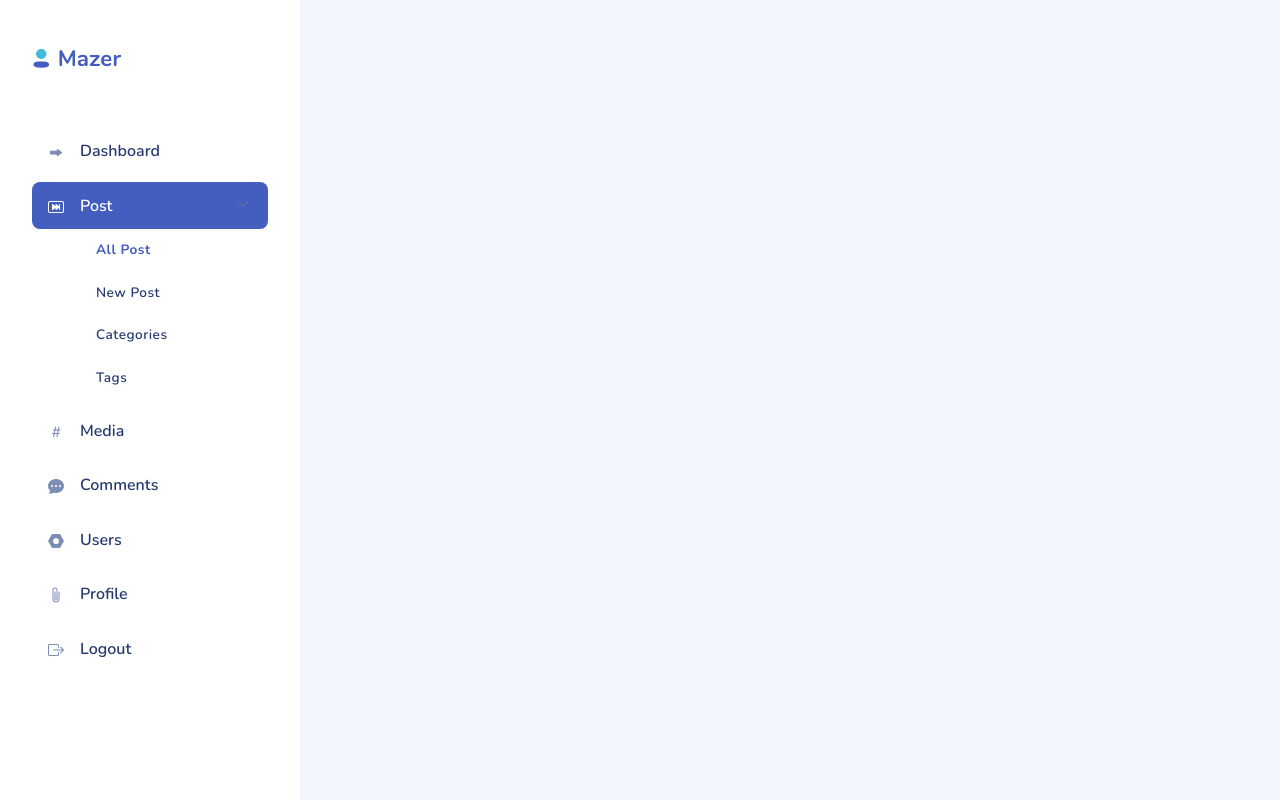
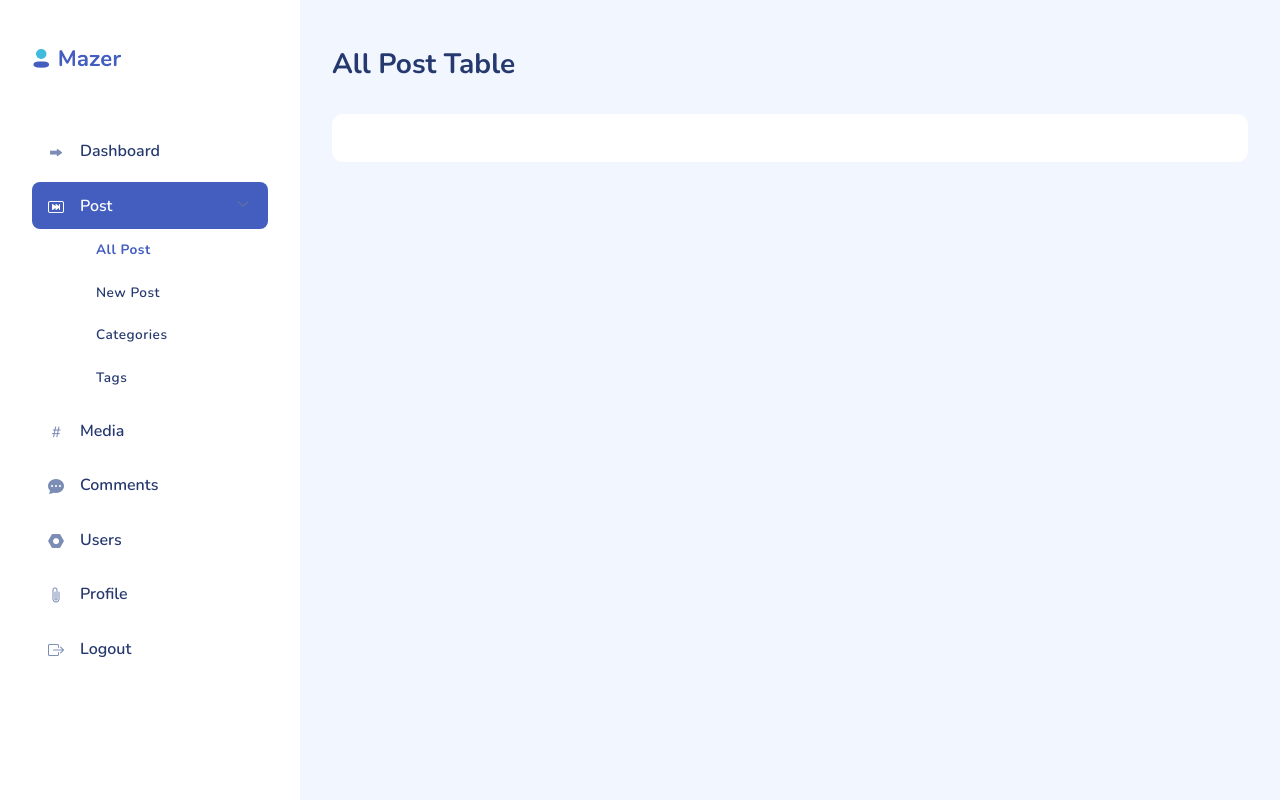
Before and after one commit to rejoan121615/travel-website-team_dot, a PHP site: page /template/admin/all-post.php in a window 1280 px wide. Run offline with PHP 8.4, Linux system fonts and the light colour scheme; some libraries are stand-ins or nearby versions.

Commit message:
minor bug fix on all-post.php table

```diff
--- a/template/admin/all-post.php
+++ b/template/admin/all-post.php
@@ -13,16 +13,37 @@
   <link rel="stylesheet" href="assets/vendors/bootstrap-icons/bootstrap-icons.css">
   <link rel="stylesheet" href="assets/css/app.css">
   <link rel="shortcut icon" href="assets/images/favicon.svg" type="image/x-icon">
+  <link rel="stylesheet" href="assets/vendors/quill/quill.bubble.css">
+  <link rel="stylesheet" href="assets/vendors/quill/quill.snow.css">
 </head>
 
 <body>
   <div id="app">
     <!-- sidebar  -->
     <?php include('./partials/SideBar.php') ?>
-    All Post Table
+    <!-- main content section  -->
+    <div id="main">
+      <header class="mb-3">
+        <a href="#" class="burger-btn d-block d-xl-none">
+          <i class="bi bi-justify fs-3"></i>
+        </a>
+      </header>
+      <div class="page-heading">
+        <h3>All Post Table</h3>
+      </div>
+      <section class="section ">
+        <div class="card">
+          <div class="card-body">
+
+          </div>
+        </div>
+      </section>
+    </div>
   </div>
   <script src="assets/vendors/perfect-scrollbar/perfect-scrollbar.min.js"></script>
   <script src="assets/js/bootstrap.bundle.min.js"></script>
+  <script src="assets/vendors/quill/quill.min.js"></script>
+  <script src="assets/js/pages/form-editor.js"></script>
   <script src="assets/js/main.js"></script>
 </body>
 
--- a/template/admin/new-post.php
+++ b/template/admin/new-post.php
@@ -29,7 +29,7 @@
         </a>
       </header>
       <div class="page-heading">
-        <h3>All Post Table</h3>
+        <h3>Add new post</h3>
       </div>
       <section class="section ">
         <div class="card">
@@ -50,8 +50,7 @@
               </div>
               <div class=" w-100 mb-3 ">
                 <label for="post-title" class=" form-label fw-bold ">Description</label>
-                <div id="full" style=" height: 200px; ">
-                </div>
+
               </div>
               <div class=" w-100 ">
                 <label class=" form-label fw-bold " for="catagory">Select Catagory</label>
```
Also changed, not shown: template/admin/categories.php (+2 -5 lines).
